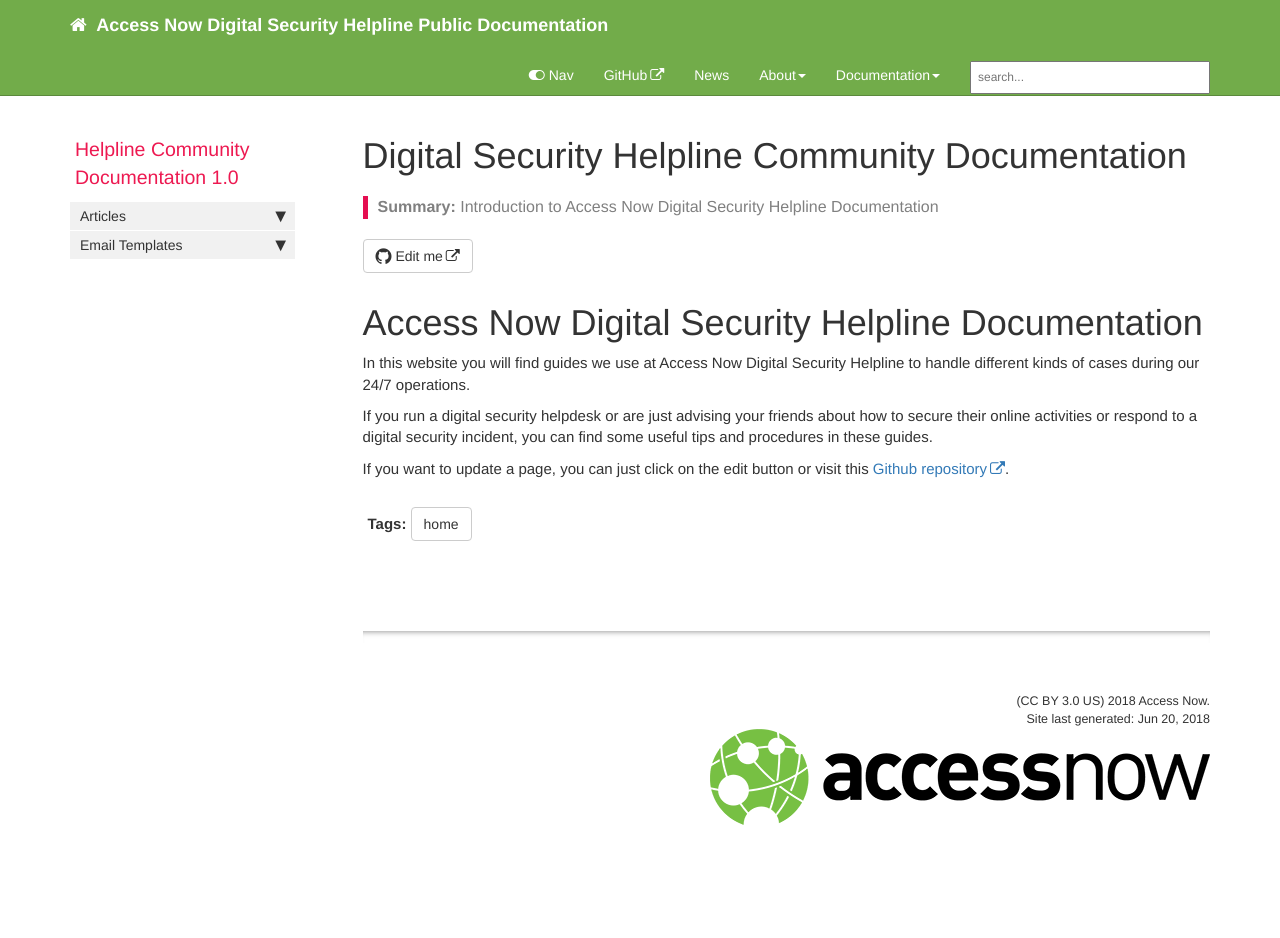
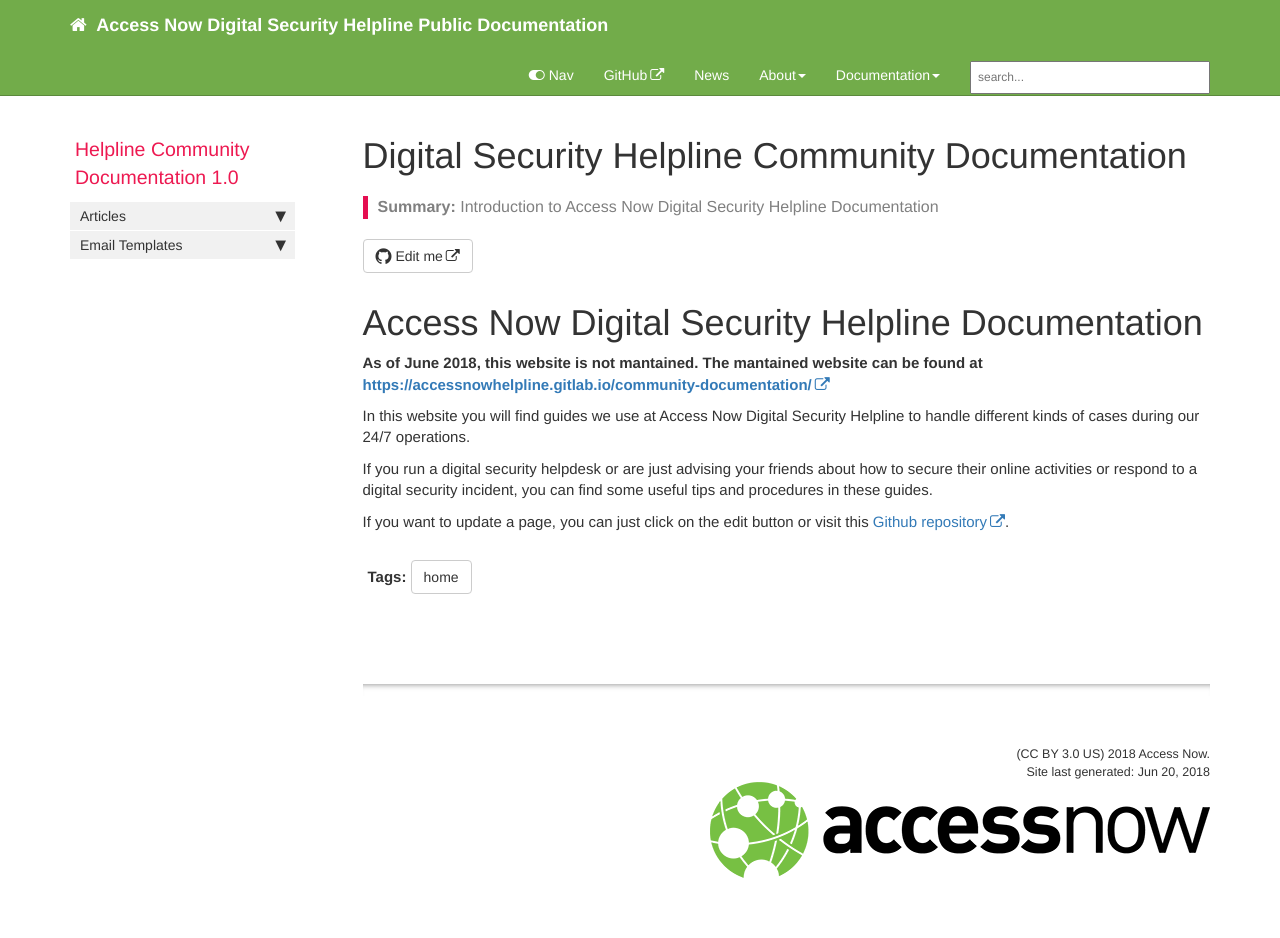
Before and after one commit to AccessNow/community-documentation, a Jekyll site: the page built from index.md, in a window 1280 px wide. Built offline with Jekyll 4.4.1, drawn with Linux system fonts in a browser that asks for light colours; nearby versions of some CDN libraries; comment, search, counter and statistics services are not loaded; before the commit the page ends 900 px from its top, so only the background shows below that.

Commit message:
link to other website

```diff
--- a/index.md
+++ b/index.md
@@ -10,6 +10,8 @@ summary: Introduction to Access Now Digital Security Helpline Documentation
 
 # Access Now Digital Security Helpline Documentation
 
+**As of June 2018, this website is not mantained. The mantained website can be found at [https://accessnowhelpline.gitlab.io/community-documentation/](https://accessnowhelpline.gitlab.io/community-documentation/)**
+
 In this website you will find guides we use at Access Now Digital Security
 Helpline to handle different kinds of cases during our 24/7 operations.
 
```
